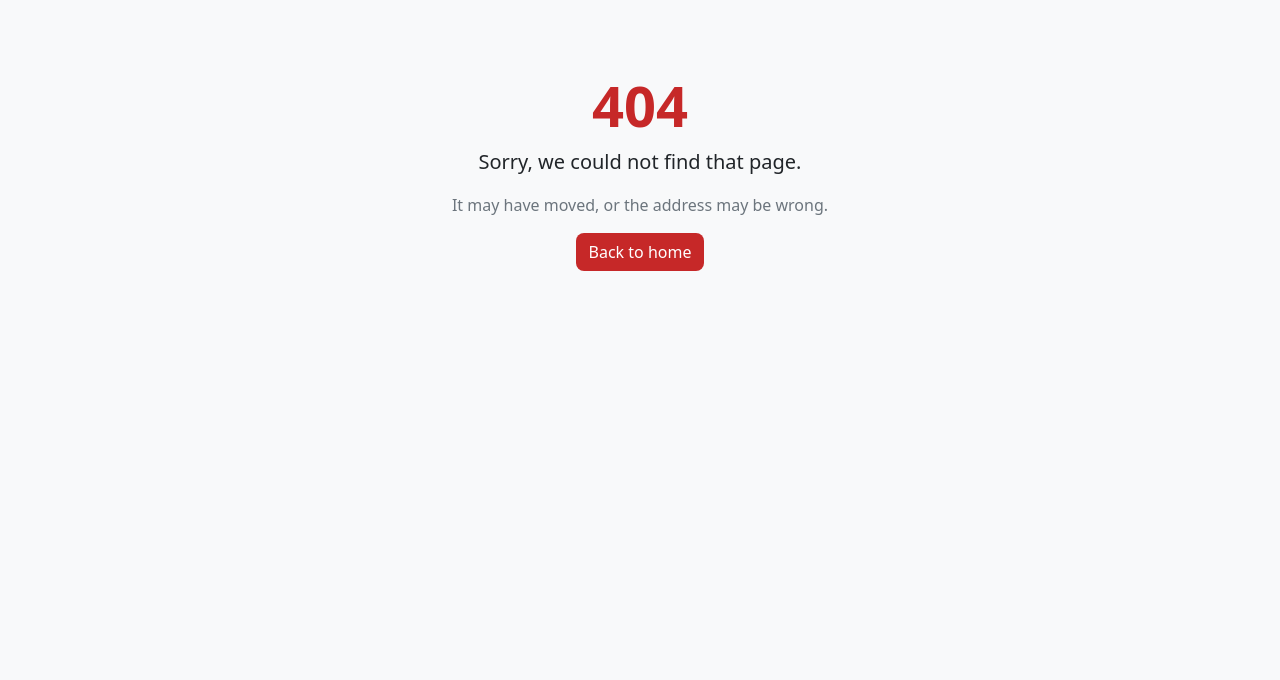
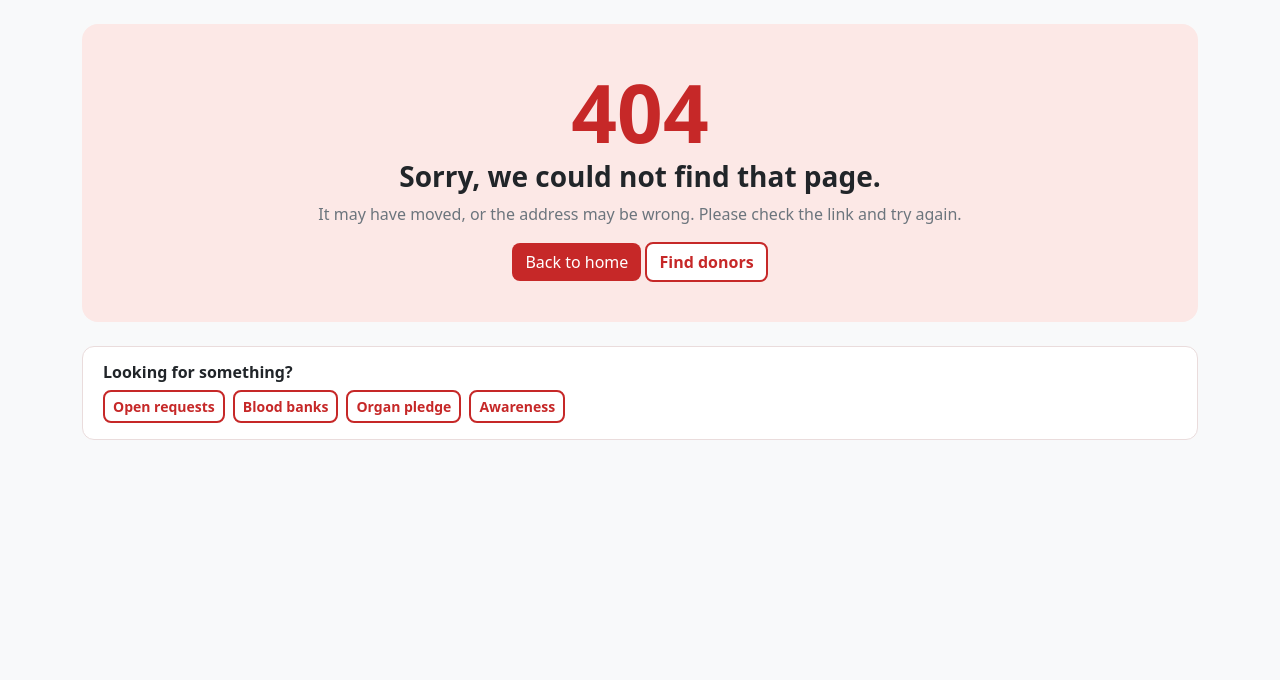
Before and after one commit to sasi-ws/blood-organ-donor-finder, a Django app: template templates/404.html in a window 1280 px wide. Shown: the part 57-737 px from the top of the page. Run offline with Django 5.2, Linux system fonts and the light colour scheme; the template is opened without the code that fills it, so the values that code supplies are empty.

Commit message:
Restyle 404 page with brand colours and helpful links

```diff
--- a/templates/404.html
+++ b/templates/404.html
@@ -2,10 +2,23 @@
 {% block title %}Page not found{% endblock %}
 
 {% block content %}
-<div class="text-center py-5">
-  <h1 class="display-4 fw-bold text-brand">404</h1>
-  <p class="lead">Sorry, we could not find that page.</p>
-  <p class="text-secondary">It may have moved, or the address may be wrong.</p>
-  <a href="/" class="btn btn-brand">Back to home</a>
+<div class="hero text-center mb-4">
+  <div class="display-1 fw-bold text-brand">404</div>
+  <h1 class="h3 fw-bold">Sorry, we could not find that page.</h1>
+  <p class="text-secondary mb-3">
+    It may have moved, or the address may be wrong. Please check the link and try again.
+  </p>
+  <a href="{% url 'core:home' %}" class="btn btn-brand">Back to home</a>
+  <a href="{% url 'donors:search' %}" class="btn btn-brand-outline">Find donors</a>
+</div>
+
+<div class="step-card">
+  <h2 class="h6 fw-bold">Looking for something?</h2>
+  <div class="d-flex flex-wrap gap-2">
+    <a href="{% url 'blood_requests:request_list' %}" class="btn btn-brand-outline btn-sm">Open requests</a>
+    <a href="{% url 'banks:stock_board' %}" class="btn btn-brand-outline btn-sm">Blood banks</a>
+    <a href="{% url 'organs:organ_pledge_info' %}" class="btn btn-brand-outline btn-sm">Organ pledge</a>
+    <a href="{% url 'core:awareness' %}" class="btn btn-brand-outline btn-sm">Awareness</a>
+  </div>
 </div>
 {% endblock %}
```
